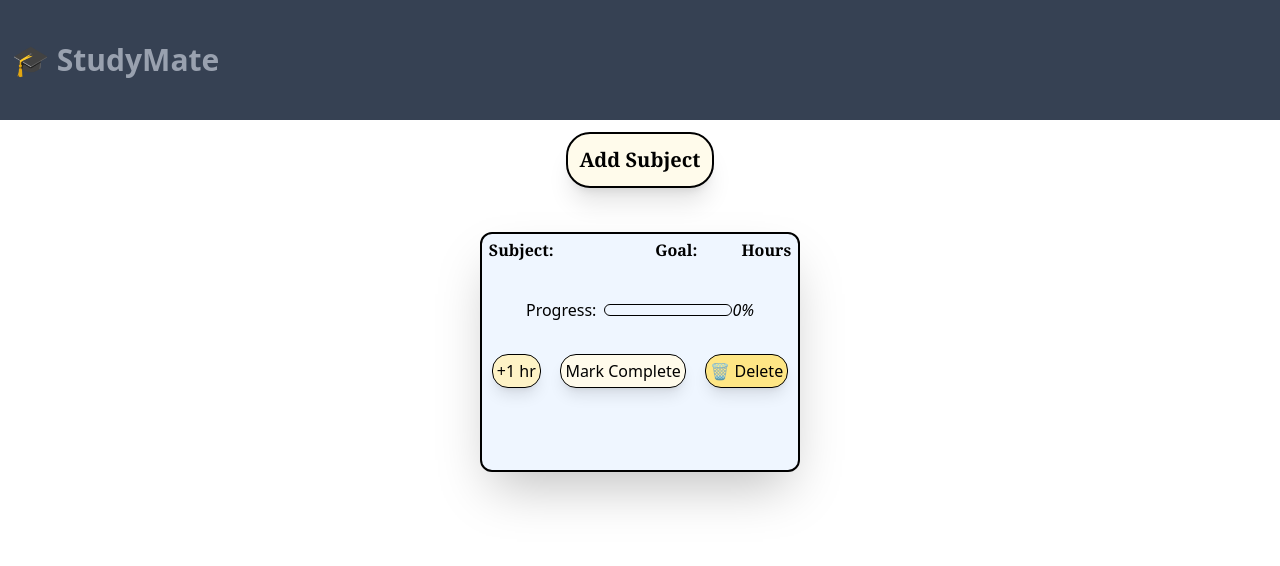
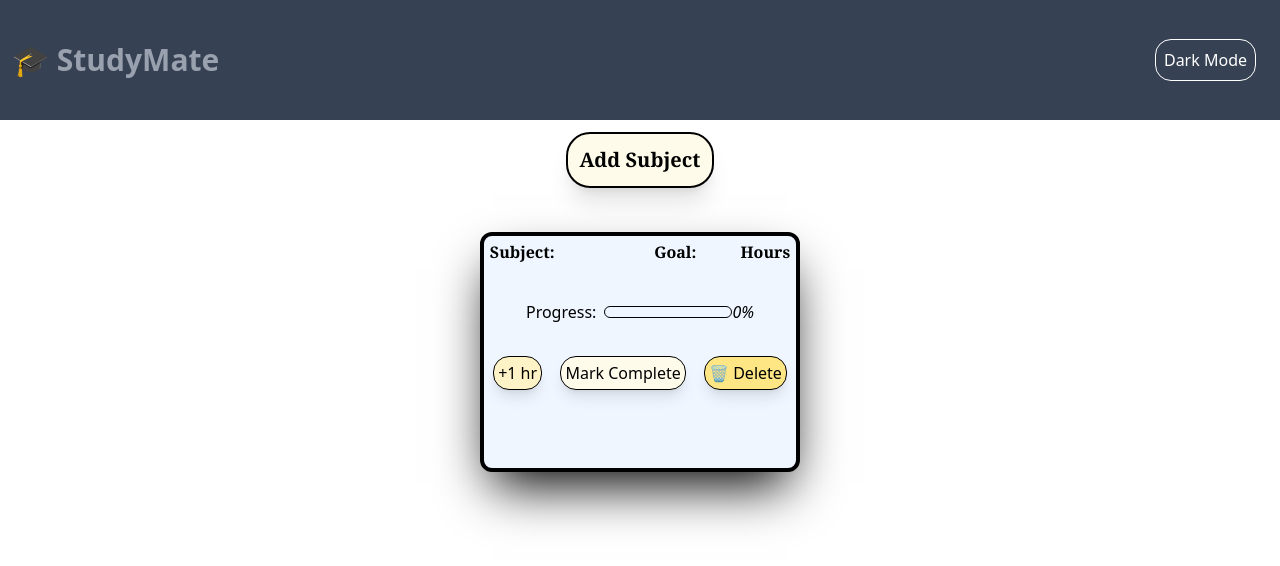
Before and after one commit to Luv52143/Study_Mate, a React (Vite) app: page / in a window 1280 px wide. Both pictures are taken after a click on the button "Add Subject". Shown: the top 566 px of the page. Built offline with nearby package versions, Linux system fonts and the light colour scheme.

Commit message:
toggle added

```diff
--- a/App.js
+++ b/App.js
@@ -7,6 +7,7 @@ import SubjectCard from "./src/Components/SubjectCard.jsx";
 function App()
     {
         const[Study,setStudy]=useState([]);
+        const [dark,setdark]=useState(false);
         useEffect(()=>
         {
             const data=JSON.parse(localStorage.getItem("study"));
@@ -18,12 +19,26 @@ function App()
             localStorage.setItem("study",JSON.stringify(Study));
 
         },[Study])
+
+        useEffect(()=>
+        {
+            const mode=JSON.parse(localStorage.getItem("modes"));
+            if(mode)
+                setdark(mode);
+
+        },[])
+        useEffect(()=>{
+            localStorage.setItem("modes",JSON.stringify(dark));
+
+        },[dark])
+
         function handleAdd(){
             setStudy([...Study,{
                id:crypto.randomUUID(),
                Subject:"",
                Hours:"",
-               Completed:0
+               Completed:0,
+
 
             }])
         }
@@ -84,6 +99,12 @@ function App()
             )
         )
       }
+      function handleMode()
+      {
+        setdark((prev)=>
+            !prev
+        )
+      }
 
 
 
@@ -95,21 +116,32 @@ function App()
 
 
 
+           //className={`h-[100vh] ${DarkMode==true? bg-black :bg-white}`}
 
 
 
         return(
-            <>
-            <Header></Header>
+
+            <div className={`h-full ${dark===true? "bg-black":"bg-white"}`}>
+
+            <div className=" flex justify-between p-3 items-center h-[15vh] bg-gray-700">
+            <Header ></Header>
+            <button className="border border-white text-white rounded-2xl p-2 mr-3 cursor-pointer" onClick={handleMode} >Dark Mode</button>
+        </div>
+
+
             <div className="text-center ">
 
              <button className=" mt-3 bg-amber-50 p-3 text-xl font-serif font-bold border-2 rounded-3xl shadow-xl cursor-pointer" onClick={handleAdd}>Add Subject</button></div>
              <div className="flex  flex-wrap justify-center mt-7 ">
                 {Study.map((value)=>
-             <SubjectCard key={value.id} id={value.id} Subject={value.Subject} Hours={value.Hours} Completed={value.Completed} updateSubject={updateSubject} updateHours={updateHours} handlepercent={handlepercent} handlecomplete={handlecomplete} handledelete={handledelete}></SubjectCard>)
+             <SubjectCard key={value.id} id={value.id} Subject={value.Subject} Hours={value.Hours} Completed={value.Completed} updateSubject={updateSubject} updateHours={updateHours} handlepercent={handlepercent} handlecomplete={handlecomplete} handledelete={handledelete} dark={dark}></SubjectCard>)
                 }
              </div>
-            </>
+             </div>
+
+
+
         )
     }
 
--- a/src/Components/Header.jsx
+++ b/src/Components/Header.jsx
@@ -1,10 +1,12 @@
-export default function Header()
+export default function Header({handleMode})
 {
     return(
-        <>
-        <div className=" flex justify-start p-3 items-center h-[15vh] bg-gray-700">
-            <p className=" text-gray-400 text-3xl font-bold">🎓 StudyMate</p>
-        </div>
+         <>
+          <p className=" text-gray-400 text-3xl font-bold">🎓 StudyMate</p>
+        {/* /* <div className=" flex justify-start p-3 items-center h-[15vh] bg-gray-700">
+
+            <button className="border border-white text-white rounded-2xl p-2 mr-3 cursor-pointer" >Dark Mode</button>
+        </div> */ }
         </>
     )
 }
--- a/src/Components/SubjectCard.jsx
+++ b/src/Components/SubjectCard.jsx
@@ -7,7 +7,8 @@ export default function SubjectCard({
     updateHours,
     handlepercent,
     handlecomplete,
-    handledelete
+    handledelete,
+    dark
 }){let per;
     if(Number(Hours)>0){
     per=Completed/Number(Hours)*100;
@@ -19,7 +20,7 @@ else
 
     return(
         <>
-    <div className="flex flex-col h-[30vh] w-[25vw] border-2 rounded-xl shadow-2xl bg-blue-50 mx-3 my-4 ">
+    <div className={`flex flex-col h-[30vh] w-[25vw] border-4 rounded-xl shadow-2xl bg-blue-50 mx-3 my-4 ${dark===true?"border-white shadow-white":"border shadow-black"} `}>
         <div className="flex justify-around items-center ">
             <div className="font-bold font-serif">Subject:<input type="text" className="w-20 m-1 pl-1 " value={Subject} onChange={(e)=>updateSubject(id,e.target.value)}/></div>
             <div className="font-bold font-serif">Goal: <input type="number" min="0" className="w-10 pl-1" value={Hours}  onChange={(e)=> updateHours(id,e.target.value)}/>Hours</div>
```
